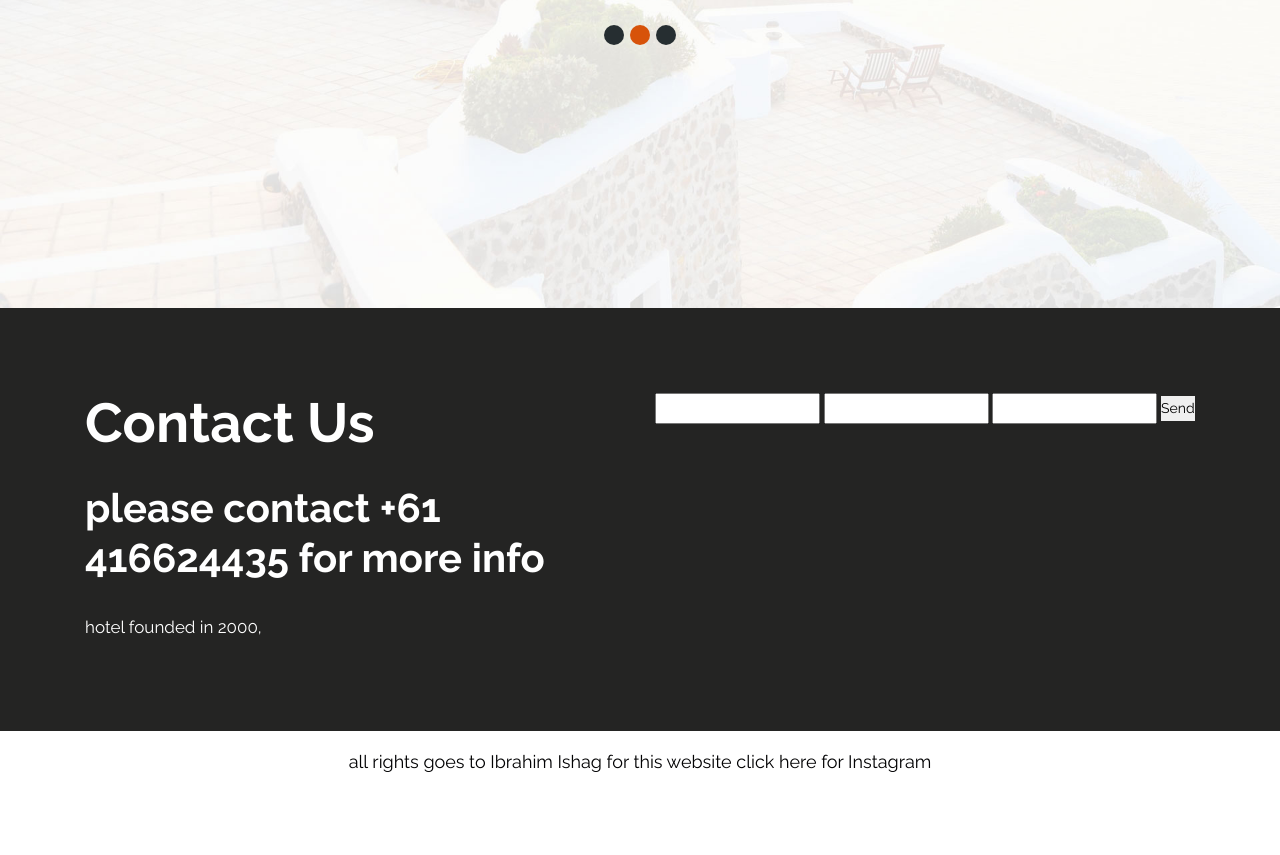
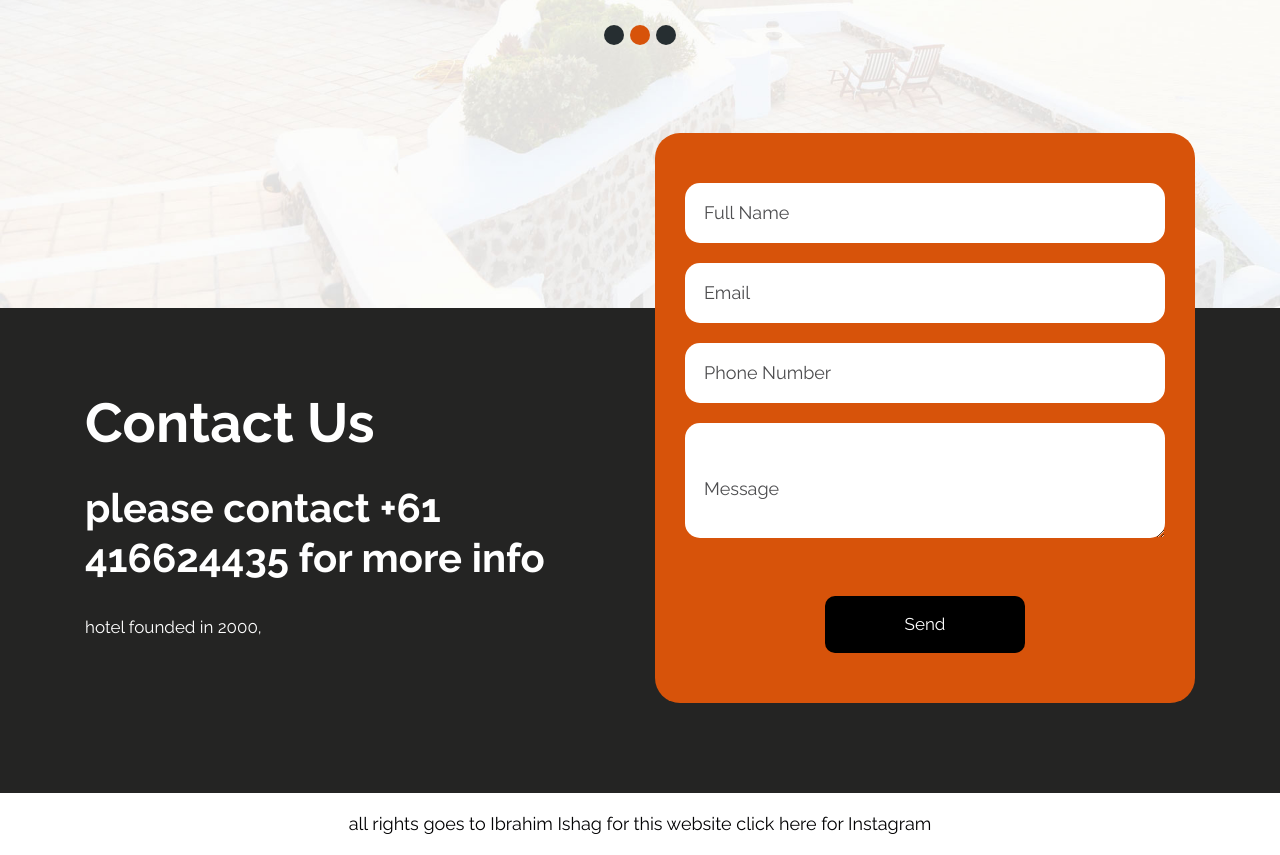
Before and after one commit to ibrahimmindl/ibrahimmindl.github.io, a plain HTML site: page index.html in a window 1280 px wide. Shown: the part 3619-4474 px from the top of the page. Before the commit the page ends 4412 px from the top, so only its background shows below. Drawn offline with nearby package versions, Linux system fonts and the light colour scheme.

Commit message:
the final form submite

```diff
--- a/index.html
+++ b/index.html
@@ -318,13 +318,25 @@
                      </div>
                   </div>
                   <div class="col-md-6">
-                     <form action="https://api.web3forms.com/submit" method="POST">
+                     <form action="https://api.web3forms.com/submit" method="POST" id="request" class="main_form">
                         <input type="hidden" name="access_key" value="3842de64-6677-4d8d-a7e7-2e718c4af4be">
-                        <input type="text" name="name" required>
-                        <input type="email" name="email" required>
-                        <input type="text" name="message" required>
-                        <button type="submit">Send</button>
-
+                        <div class="row">
+                           <div class="col-md-12 ">
+                              <input class="contactus" placeholder="Full Name" type="type" name="Full Name">
+                           </div>
+                           <div class="col-md-12">
+                              <input class="contactus" placeholder="Email" type="type" name="Email">
+                           </div>
+                           <div class="col-md-12">
+                              <input class="contactus" placeholder="Phone Number" type="type" name="Phone Number">
+                           </div>
+                           <div class="col-md-12">
+                              <textarea class="textarea" placeholder="Message" type="type" Message="Name"></textarea>
+                           </div>
+                           <div class="col-sm-12">
+                              <button class="send_btn">Send</button>
+                           </div>
+                        </div>
                      </form>
                   </div>
                </div>
```
